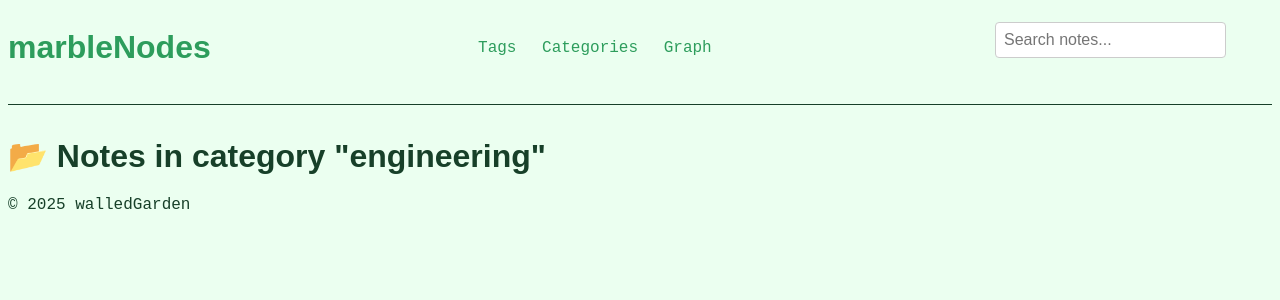
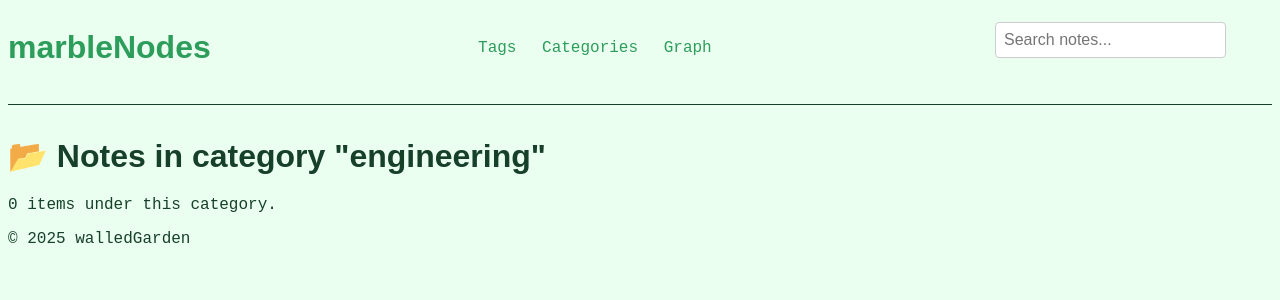
Before and after one commit to dduyg/5566677, a Jekyll site: the page built from categories/engineering.md, in a window 1280 px wide. Shown: the top 300 px of the page. Built offline with Jekyll 4.4.1, drawn with Linux system fonts in a browser that asks for light colours; some web fonts are replaced; comment, search, counter and statistics services are not loaded.

Commit message:
Update category.html

```diff
--- a/_layouts/category.html
+++ b/_layouts/category.html
@@ -2,13 +2,14 @@
 layout: default
 ---
 
+{% assign published_notes = site.notes | where_exp: "note", "note.published != false" %}
+{% assign categorized_notes = published_notes | where_exp: "note", "note.categories contains page.category" %}
+{% assign sorted_notes = categorized_notes | sort: "last_modified_at" | reverse %}
+
 <h1>📂 Notes in category "{{ page.category }}"</h1>
+<p>{{ sorted_notes | size }} item{% if sorted_notes | size != 1 %}s{% endif %} under this category.</p>
 
 <ul>
-  {% assign published_notes = site.notes | where_exp: "note", "note.published != false" %}
-  {% assign categorized_notes = published_notes | where_exp: "note", "note.categories contains page.category" %}
-  {% assign sorted_notes = categorized_notes | sort: "last_modified_at" | reverse %}
-
   {% for note in sorted_notes %}
     <li>
       <a href="{{ note.url | relative_url }}">{{ note.title }}</a>
```
